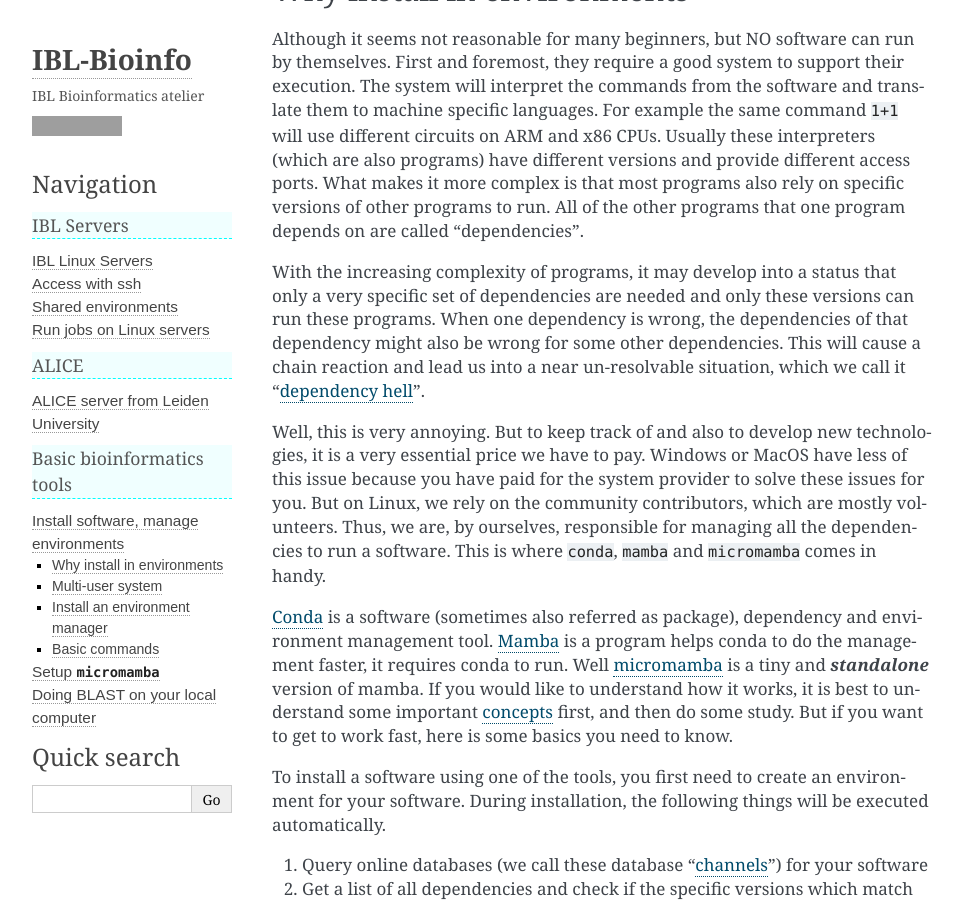
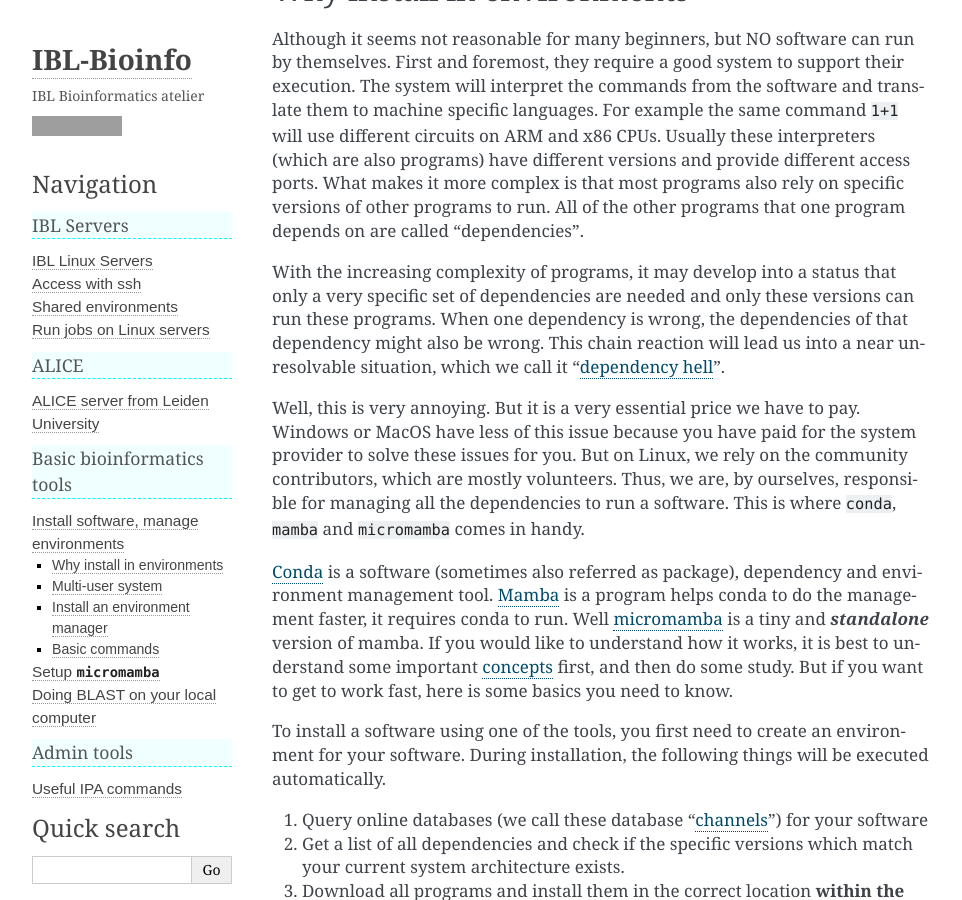
Before and after one commit to snail123815/IBL-bioinfomatics-wiki, a Sphinx documentation site: the page built from docs/source/basic_tools/package_management_concept.md, in a window 1280 px wide and 900 px high, scrolled down 601 px. Shown: the whole window, without its empty margins (148-1110 px from the left). Built offline with Sphinx 7.4.7, drawn with Linux system fonts in a browser that asks for light colours; grey boxes are pictures that could not be loaded.

Commit message:
30 ipa commands for admins (#38)
* Add first ipa commands

* Remove obsidian tag

* 29 update readme (#31)

* remove typing hint error

* update working pipeline

* 19 add author info on each page (#34)

* Add user information for all pages.

* remove paraenthesis

* Added shared folder access while requesting access ALICE (#35)

* updated title, wsl, highlight, key, basic training (#36)

* 32 explain conda mamba base environment (#37)

* Add package management concept page

* Change title of micromamba page

* Add table of contents in necessary pages

* Add first ipa commands

* remoove some wordy part

* remove duplicate content, add {contents}

````diff
--- a/docs/source/basic_tools/package_management_concept.md
+++ b/docs/source/basic_tools/package_management_concept.md
@@ -12,9 +12,9 @@
 
 Although it seems not reasonable for many beginners, but NO software can run by themselves. First and foremost, they require a good system to support their execution. The system will interpret the commands from the software and translate them to machine specific languages. For example the same command `1+1` will use different circuits on ARM and x86 CPUs. Usually these interpreters (which are also programs) have different versions and provide different access ports. What makes it more complex is that most programs also rely on specific versions of other programs to run. All of the other programs that one program depends on are called "dependencies".
 
-With the increasing complexity of programs, it may develop into a status that only a very specific set of dependencies are needed and only these versions can run these programs. When one dependency is wrong, the dependencies of that dependency might also be wrong for some other dependencies. This will cause a chain reaction and lead us into a near un-resolvable situation, which we call it "[dependency hell](https://en.wikipedia.org/wiki/Dependency_hell)".
+With the increasing complexity of programs, it may develop into a status that only a very specific set of dependencies are needed and only these versions can run these programs. When one dependency is wrong, the dependencies of that dependency might also be wrong. This chain reaction will lead us into a near un-resolvable situation, which we call it "[dependency hell](https://en.wikipedia.org/wiki/Dependency_hell)".
 
-Well, this is very annoying. But to keep track of and also to develop new technologies, it is a very essential price we have to pay. Windows or MacOS have less of this issue because you have paid for the system provider to solve these issues for you. But on Linux, we rely on the community contributors, which are mostly volunteers. Thus, we are, by ourselves, responsible for managing all the dependencies to run a software. This is where `conda`, `mamba` and `micromamba` comes in handy.
+Well, this is very annoying. But it is a very essential price we have to pay. Windows or MacOS have less of this issue because you have paid for the system provider to solve these issues for you. But on Linux, we rely on the community contributors, which are mostly volunteers. Thus, we are, by ourselves, responsible for managing all the dependencies to run a software. This is where `conda`, `mamba` and `micromamba` comes in handy.
 
 [Conda](https://docs.conda.io/en/latest) is a software (sometimes also referred as package), dependency and environment management tool. [Mamba](https://mamba.readthedocs.io/en/latest/user_guide/mamba.html) is a program helps conda to do the management faster, it requires conda to run. Well [micromamba](https://mamba.readthedocs.io/en/latest/user_guide/micromamba.html) is a tiny and ***standalone*** version of mamba. If you would like to understand how it works, it is best to understand some important [concepts](https://mamba.readthedocs.io/en/latest/user_guide/concepts.html) first, and then do some study. But if you want to get to work fast, here is some basics you need to know.
 
--- a/docs/source/index.md
+++ b/docs/source/index.md
@@ -31,4 +31,12 @@
 basic_tools/blast.md
 ```
 
+```{toctree}
+---
+caption: Admin tools
+maxdepth: 2
+---
+admin_tools/ipa_commands.md
+```
+
 Currently, this site is maintained by *Chao Du [@snail123815](https://github.com/snail123815)* and *Edder Bustos Diaz [@EdderDaniel](https://github.com/EdderDaniel)*.
````
Also changed, not shown: docs/source/admin_tools/ipa_commands.md (added, +91 -0 lines).
